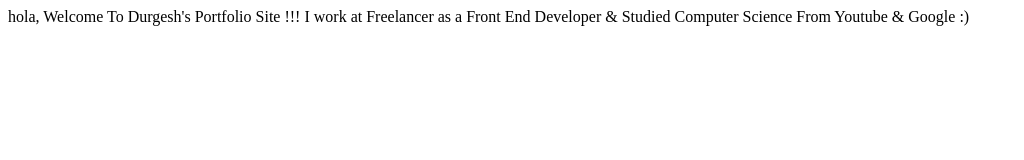
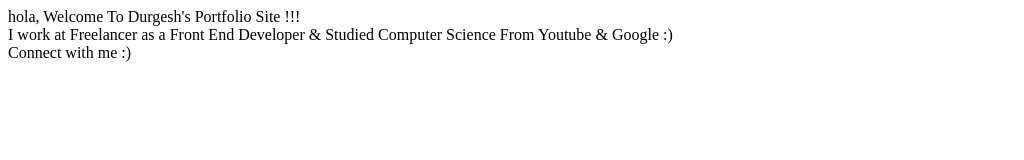
Before and after one commit to durgesh07-byte/durgesh-portfolio, a plain HTML site: page index.html in a window 1280 px wide. Shown: the whole page, without its empty margins (0-1024 px from the left). Drawn offline with Linux system fonts and the light colour scheme.

Commit message:
feat : added some features

```diff
--- a/index.html
+++ b/index.html
@@ -6,7 +6,8 @@
     <title>Portfolio Site</title>
 </head>
 <body>
-    hola, Welcome To Durgesh's Portfolio Site !!!
-    I work at Freelancer as a Front End Developer & Studied Computer Science From Youtube & Google :)
+    hola, Welcome To Durgesh's Portfolio Site !!!<br>
+    I work at Freelancer as a Front End Developer & Studied Computer Science From Youtube & Google :)<br>
+    Connect with me :)
 </body>
 </html>
```
